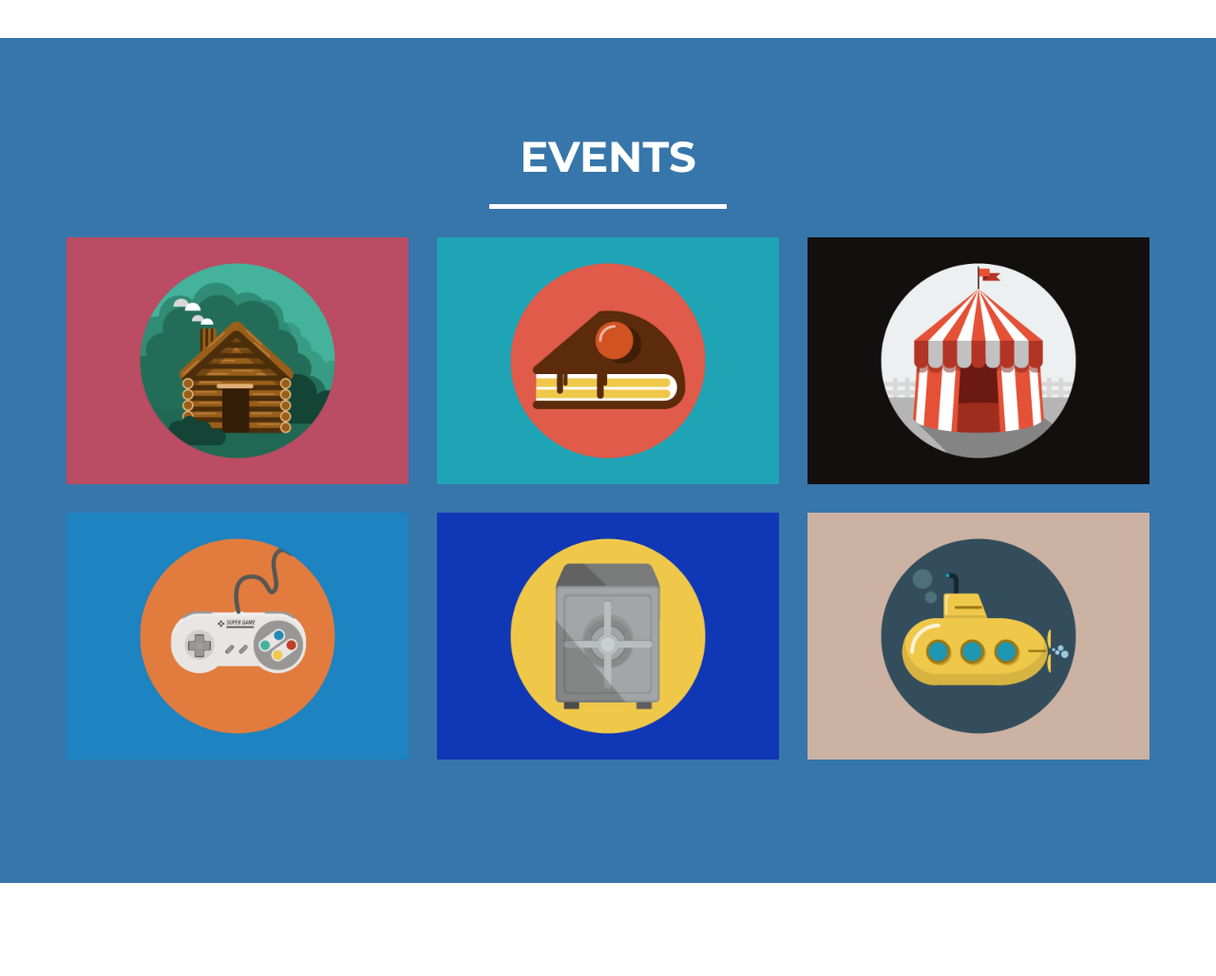
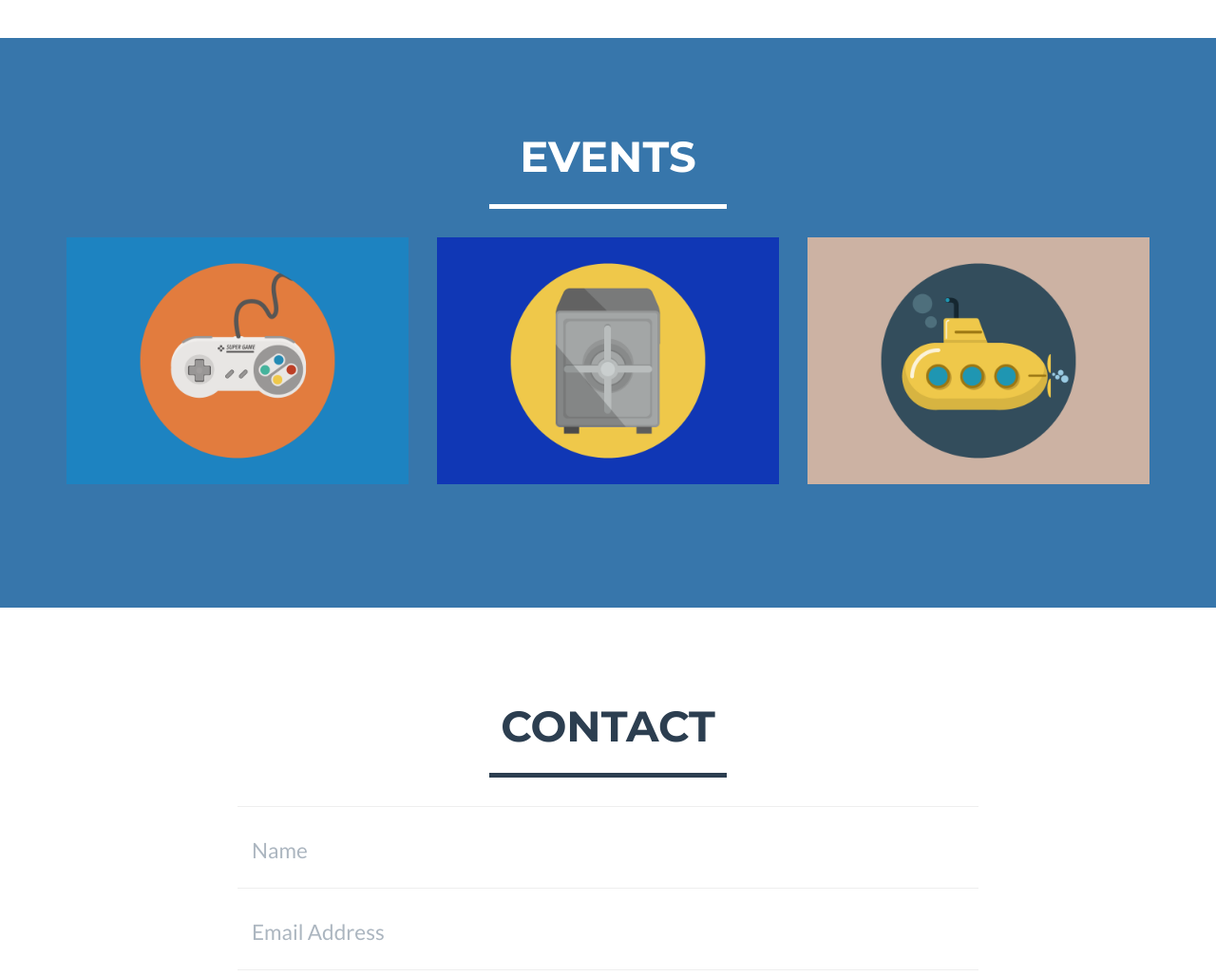
Before and after one commit to oxfordpython/oxfordpython.com, a Django app: page / in a window 1280 px wide. Shown: the part 1308-2336 px from the top of the page at 95% size. Run offline with Django 3.2, Linux system fonts and the light colour scheme; some libraries are stand-ins or nearby versions.

Commit message:
Hide events icon row

```diff
--- a/oxfordpython/main/templates/index.html
+++ b/oxfordpython/main/templates/index.html
@@ -124,7 +124,7 @@
                 </div>
             </div>
             <div class="row">
-                <div class="col-sm-4 portfolio-item">
+                <!-- <div class="col-sm-4 portfolio-item">
                     <a href="#portfolioModal1" class="portfolio-link" data-toggle="modal">
                         <div class="caption">
                             <div class="caption-content">
@@ -153,7 +153,7 @@
                         </div>
                         <img src="{% static "img/portfolio/circus.png" %}" class="img-responsive" alt="">
                     </a>
-                </div>
+                </div> -->
                 <div class="col-sm-4 portfolio-item">
                     <a href="#portfolioModal4" class="portfolio-link" data-toggle="modal">
                         <div class="caption">
```
